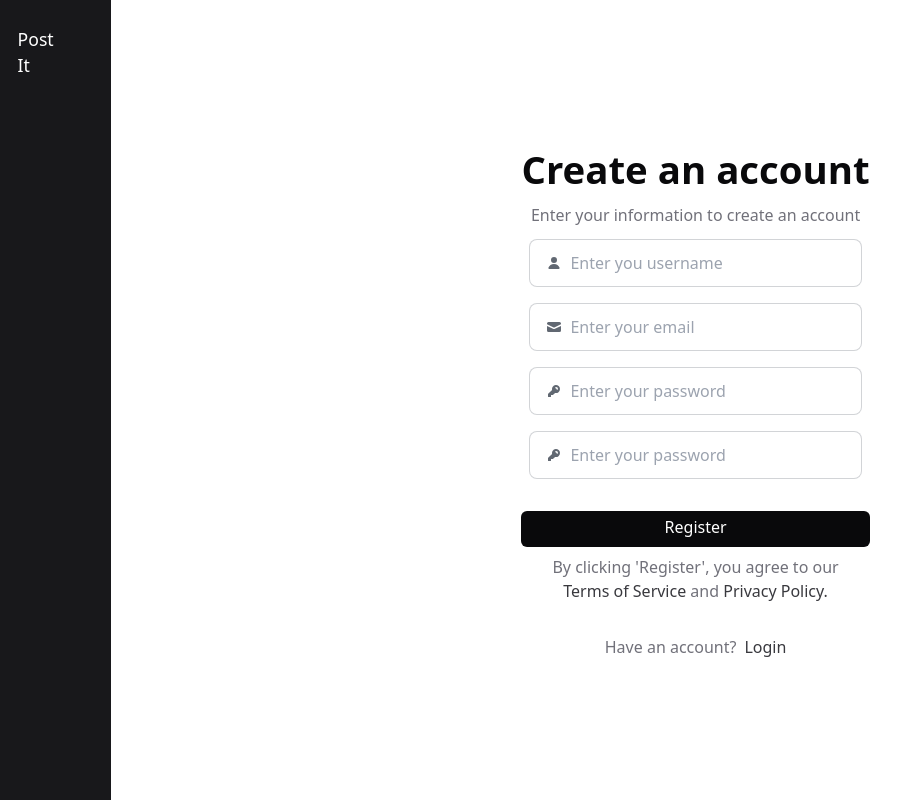
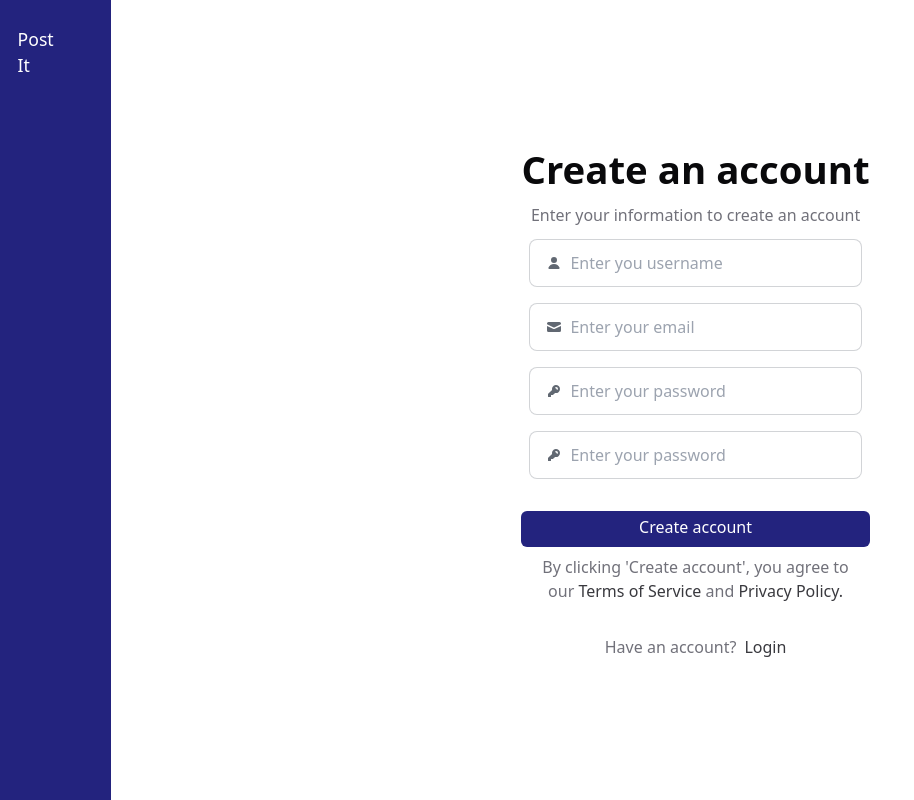
Before and after one commit to lucaliebenberg/post-it, a Django app: template templates/register.html in a window 1280 px wide. Shown: the whole page, without its empty margins (0-914 px from the left). Run offline with Django 5.2, Linux system fonts and the light colour scheme; the template is opened without the code that fills it, so the values that code supplies are empty; parts of the project's set-up code (start-up, migrations or seed data) failed here and were passed over; some libraries are stand-ins or nearby versions.

Commit message:
chore: UI work + dummy db data

```diff
--- a/templates/login.html
+++ b/templates/login.html
@@ -19,7 +19,7 @@
     <div class='flex flex-col justify-center h-auto w-[100%] font-sans md:flex-row'>
 
     <!-- Left side [start] -->
-        <div class='bg-[#18181B] p-[1em] md:pr-[3.2rem] md:w-[9vw]'>
+        <div class='bg-[#23237E] p-[1em] md:pr-[3.2rem] md:w-[9vw]'>
             <h2 class='text-white font-medium pt-2 inline-block md:inline-block md:text-[1.1rem]'>Post It</h2>
         </div>
     <!-- Left side [end]  -->
@@ -64,7 +64,7 @@
                             </div>
                         </div>
 
-                        <button type='submit' class='h-[36px] w-full m-auto flex justify-center align-middle bg-[#09090B] text-white rounded-md mb-4 pt-1'>
+                        <button type='submit' class='h-[36px] w-full m-auto flex justify-center align-middle bg-[#23237E] text-white rounded-md mb-4 pt-1'>
                             Log In
                         </button>
                     </form>
--- a/templates/password_reset.html
+++ b/templates/password_reset.html
@@ -17,10 +17,10 @@
 
 
 <!-- Parent Container -->
-<div class='flex flex-col justify-center h-auto w-[100%] font-sans md:flex-row'>
+    <div class='flex flex-col justify-center h-auto w-[100%] font-sans md:flex-row'>
 
     <!-- Left side [start] -->
-        <div class='bg-[#18181B] p-[1em] md:pr-[3.2rem] md:w-[9vw]'>
+        <div class='bg-[#23237E] p-[1em] md:pr-[3.2rem] md:w-[9vw]'>
             <h2 class='text-white font-medium pt-2 inline-block md:inline-block md:text-[1.1rem]'>Post It</h2>
         </div>
     <!-- Left side [end]  -->
--- a/templates/register.html
+++ b/templates/register.html
@@ -19,7 +19,7 @@
     <div class='flex flex-col justify-center h-full overflow-y-hidden w-[100%] font-sans md:flex-row'>
 
     <!-- Left side [start] -->
-        <div class='bg-[#18181B] p-[1em] md:pr-[3.2rem] md:w-[9vw] md:text-[1.1rem]'>
+        <div class='bg-[#23237E] p-[1em] md:pr-[3.2rem] md:w-[9vw] md:text-[1.1rem]'>
             <h2 class='text-white font-medium pt-2'>Post It</h2>
         </div>
     <!-- Left side [end]  -->
@@ -85,15 +85,15 @@
                                 <input type="password" id="password2" name="password2" class="grow" placeholder="Enter your password" />
                             </label>
                         </div>
-                        <button type='submit' class='h-[36px] w-full m-auto flex justify-center align-middle bg-[#09090B] text-white rounded-md mb-2 pt-1'>
-                            Register
+                        <button type='submit' class='h-[36px] w-full m-auto flex justify-center align-middle bg-[#23237E] text-white rounded-md mb-2 pt-1'>
+                            Create account
                         </button>
                     </form>
                 </div>
 
             <!-- T's and C's [start] -->
                 <div class='flex align-middle gap-[0.5em] text-center ml-auto mr-auto'>
-                    <p class='text-[#71717A] max-w-[21rem] align-middle'>By clicking 'Register', you agree to our <a href="" class='no-underline text-[#39393e]'>Terms of Service</a> and <a href="" class='no-underline text-[#39393e]'>Privacy Policy.</a></p>
+                    <p class='text-[#71717A] max-w-[21rem] align-middle'>By clicking 'Create account', you agree to our <a href="" class='no-underline text-[#39393e]'>Terms of Service</a> and <a href="" class='no-underline text-[#39393e]'>Privacy Policy.</a></p>
                 </div>
         <!-- T's and C's [end] -->
 
```
Also changed, not shown: templates/index.html (+11 -5 lines), 1 other file. Lines whose indentation alone changed are shown as unchanged.
